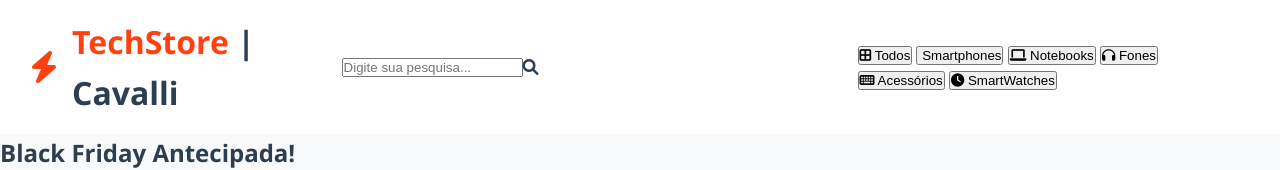
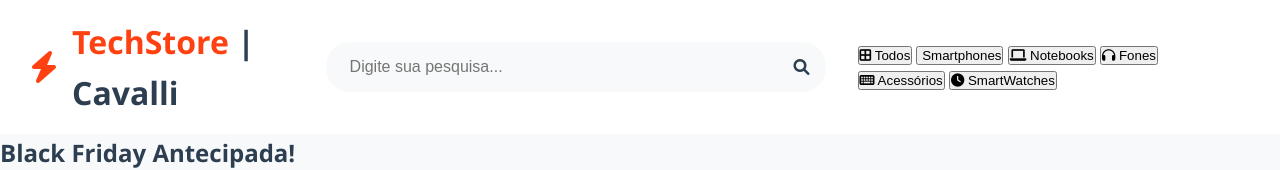
Before and after one commit to jhonCavalli/Tech-Store-Cavalli, a plain HTML site: page index.html in a window 1280 px wide. Shown: the top 170 px of the page. Drawn offline with Linux system fonts and the light colour scheme.

Commit message:
alterando e cores ma estrutura no input

```diff
--- a/styles.css
+++ b/styles.css
@@ -59,4 +59,15 @@ header {
     display: flex;
     align-items: center;
     padding: 8px 16px;
+    background-color: var(--light-gray);
+    border-radius: 24px;
 }
+
+.container-busca input {
+    width: 100%;
+    border: none;
+    outline: none;
+    background-color: var(--light-gray);
+    padding: 8px;
+    font-size: 16px;
+}
```
